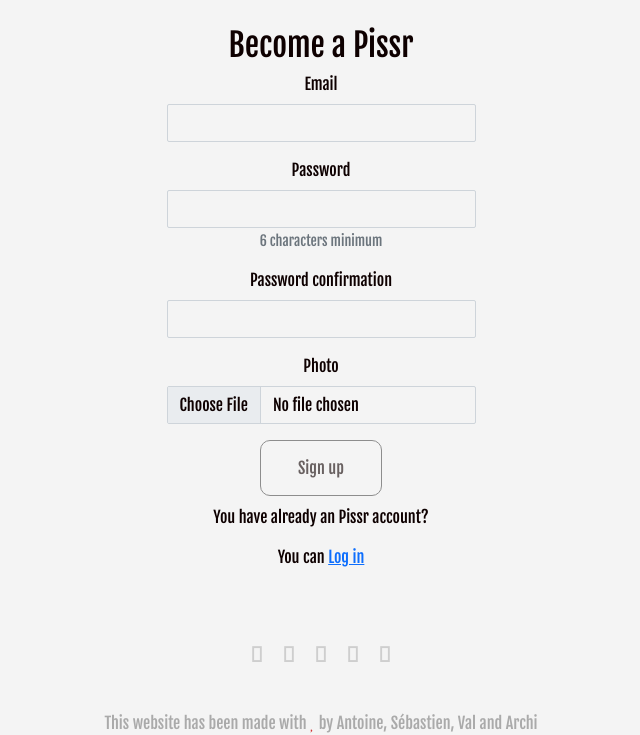
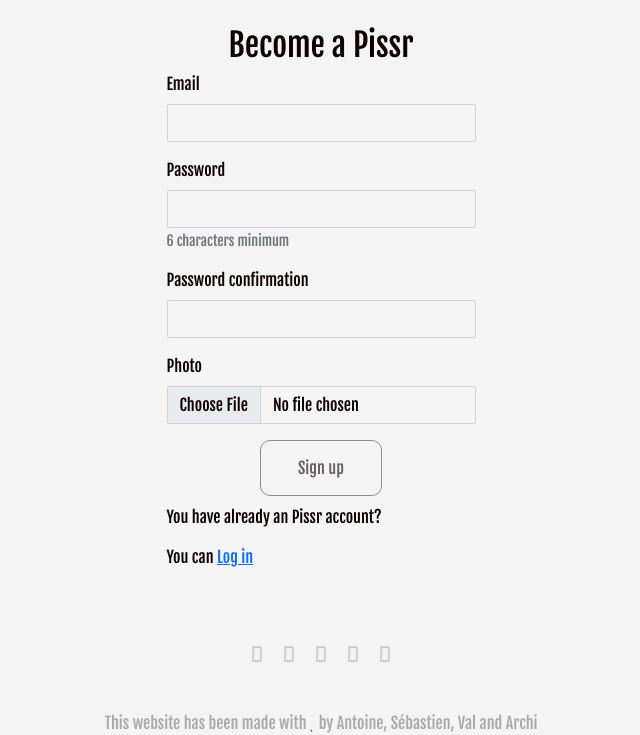
Before and after one commit to sebd141/pisseur, a Rails app: page /users/sign_up in a window 1280 px wide. Shown: the part 76-811 px from the top of the page, without its empty margins (319-959 px from the left). Run offline with Rails 7, Linux system fonts and the light colour scheme; style sheets or scripts are compiled from the project's sources; some libraries are stand-ins or nearby versions.

Commit message:
css on form

```diff
--- a/app/assets/stylesheets/components/_form_legend_clear.scss
+++ b/app/assets/stylesheets/components/_form_legend_clear.scss
@@ -8,3 +8,7 @@
 legend ~ div.form-check:first-of-type {
   clear: left;
 }
+
+.form-actions {
+  text-align: center;
+}
--- a/app/assets/stylesheets/pages/_log.scss
+++ b/app/assets/stylesheets/pages/_log.scss
@@ -3,6 +3,9 @@
   margin-bottom: 50px;
   display:flex;
   align-items: center;
-  text-align: center;
   flex-direction: column;
 }
+
+.log_btn {
+  text-align: center;
+}
--- a/app/views/devise/registrations/edit.html.erb
+++ b/app/views/devise/registrations/edit.html.erb
@@ -26,8 +26,10 @@
     </div>
 
     <div class="form-actions">
-      <div class="form-actions btn btn-ghost">
-        <%= f.button :submit, "Update" %>
+      <div class="log_btn">
+        <div class="form-actions btn btn-ghost">
+          <%= f.button :submit, "Update" %>
+        </div>
       </div>
     </div>
   <% end %>
--- a/app/views/devise/registrations/new.html.erb
+++ b/app/views/devise/registrations/new.html.erb
@@ -17,8 +17,10 @@
       <%= f.input :photo, as: :file %>
     </div>
       <div class="frm_bt">
+        <div class="log_btn">
           <div class="form-actions btn btn-ghost">
             <%= f.button :submit, "Sign up" %>
+          </div>
         </div>
           <p>You have already an Pissr account?</p>
           <p>You can <a href="users/sign_in">Log in</a></p>
--- a/app/views/devise/sessions/new.html.erb
+++ b/app/views/devise/sessions/new.html.erb
@@ -13,8 +13,10 @@
       <%= f.input :remember_me, as: :boolean if devise_mapping.rememberable? %>
     </div>
 
-    <div class="form-actions btn btn-ghost">
-      <%= f.button :submit, "Log in" %>
+    <div class="log_btn">
+      <div class="form-actions btn btn-ghost">
+        <%= f.button :submit, "Log in" %>
+      </div>
     </div>
   <% end %>
 </div>
--- a/app/views/toilets/new.html.erb
+++ b/app/views/toilets/new.html.erb
@@ -9,8 +9,10 @@
   <%= f.input :photo, as: :file %>
 
   <%= f.association :genders, collection: ['male', 'female', 'non-binary'], prompt: "- Select gender preferance(s)",  as: :check_boxes %>
-  <div class="form-actions btn btn-ghost">
+  <div class="log_btn">
+    <div class="form-actions btn btn-ghost">
           <%= f.button :submit, "CREATE A PISSR TOILET" %>
+    </div>
   </div>
 <% end %>
 </div>
```
Lines whose indentation alone changed are shown as unchanged.
